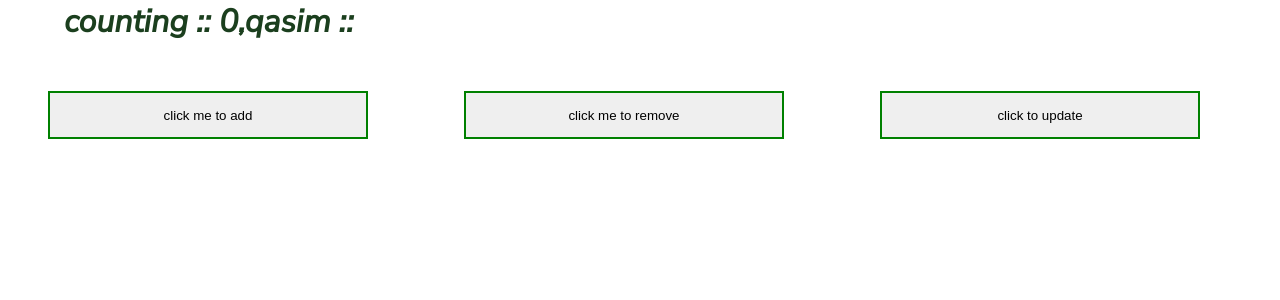
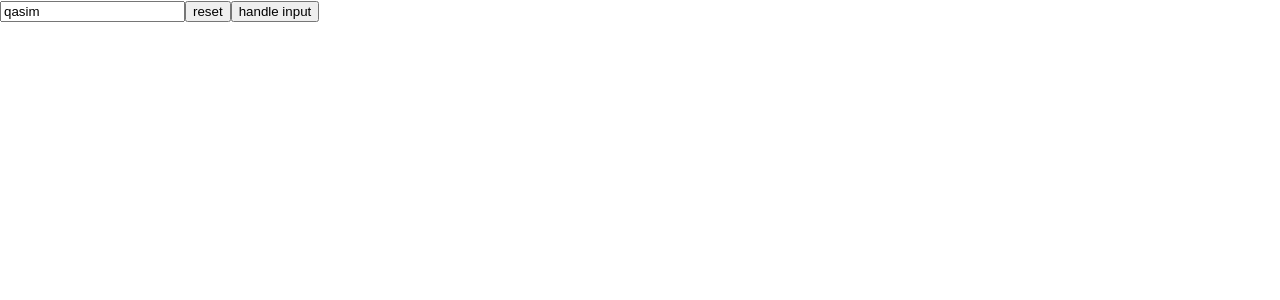
Before and after one commit to qasim-ali14/do-this, a React (Create React App) app in the folder my-app/: page / in a window 1280 px wide. Shown: the top 300 px of the page. Built offline with nearby package versions, Linux system fonts and the light colour scheme.

Commit message:
use ref hook

```diff
--- a/my-app/src/App.js
+++ b/my-app/src/App.js
@@ -1,54 +1,27 @@
-import React from "react";
-import Signup from "./Signup/Signup"
-
-import { useState } from 'react';
-import { useEffect } from "react";
+import React, { useState } from "react";
+import { useRef } from "react";
 function App() {
-//use effcct hook
-//use as a side function in  function components.
-//when we want to update dom
-//when we want to fetch something.
-  const [state,setstate]=useState(0);
-  const [data,setdata]=useState('qasim');
-  useEffect(()=>{
-    console.log('mounted data:');
-
-  },[state])
-  function increasefun(){
-    setstate(state+1);
-    }
-    function decreasefun(){
-      setstate(state-1);
-    }
-    function update(){
-      setdata('ali');
-    }
-    const styles={
-      btn:{
-    width:'20rem',
-    height:'3rem',
-    border:'2px solid green',
-    margin:'3rem',
-
-      },
-      hell:{
-        marginleft:'33rem',
-        fontsize: '3rem',
-        marginleft: '29rem',
-
-      }
-    }
+  //use ref
+  //most used for direct  mamipulate DOM
+  //sometimes we cannot manipulate by state peops so we used this.
+  //we use to manipulate with objevt which ref return.
+  const RefElement=useRef();
+  const [state,setstate]=useState('qasim')
+  console.log(RefElement);
+  //we handle dom with ref by using current which help to change dom
+  function handlein(){
+    RefElement.current.style.color='red';
+  }
+  function reset(){
+    setstate("");
+    RefElement.current.focus();
+  }
   return (
     <>
-     <h1 style={styles.hell}>counting ::  {state},{data} ::</h1>
-    <button onClick={increasefun} style={styles.btn}>click me to add</button>
-    <button onClick={decreasefun} style={styles.btn}>click me to remove</button>
-    <button onClick={update} style={styles.btn}>click to  update</button>
-   {/* <Checking name="Facebook"/>
-   <Checking name="instagram"/>
-   <Checking name="Google"/>
-   <Signup/>*/}
-  </>
+    <input  ref={RefElement} value={state} onChange={(e)=>setstate(e.target.value)}/>
+    <button onClick={reset}>reset</button>
+    <button onClick={handlein}> handle input</button>
+    </>
   );
 }
 
```
